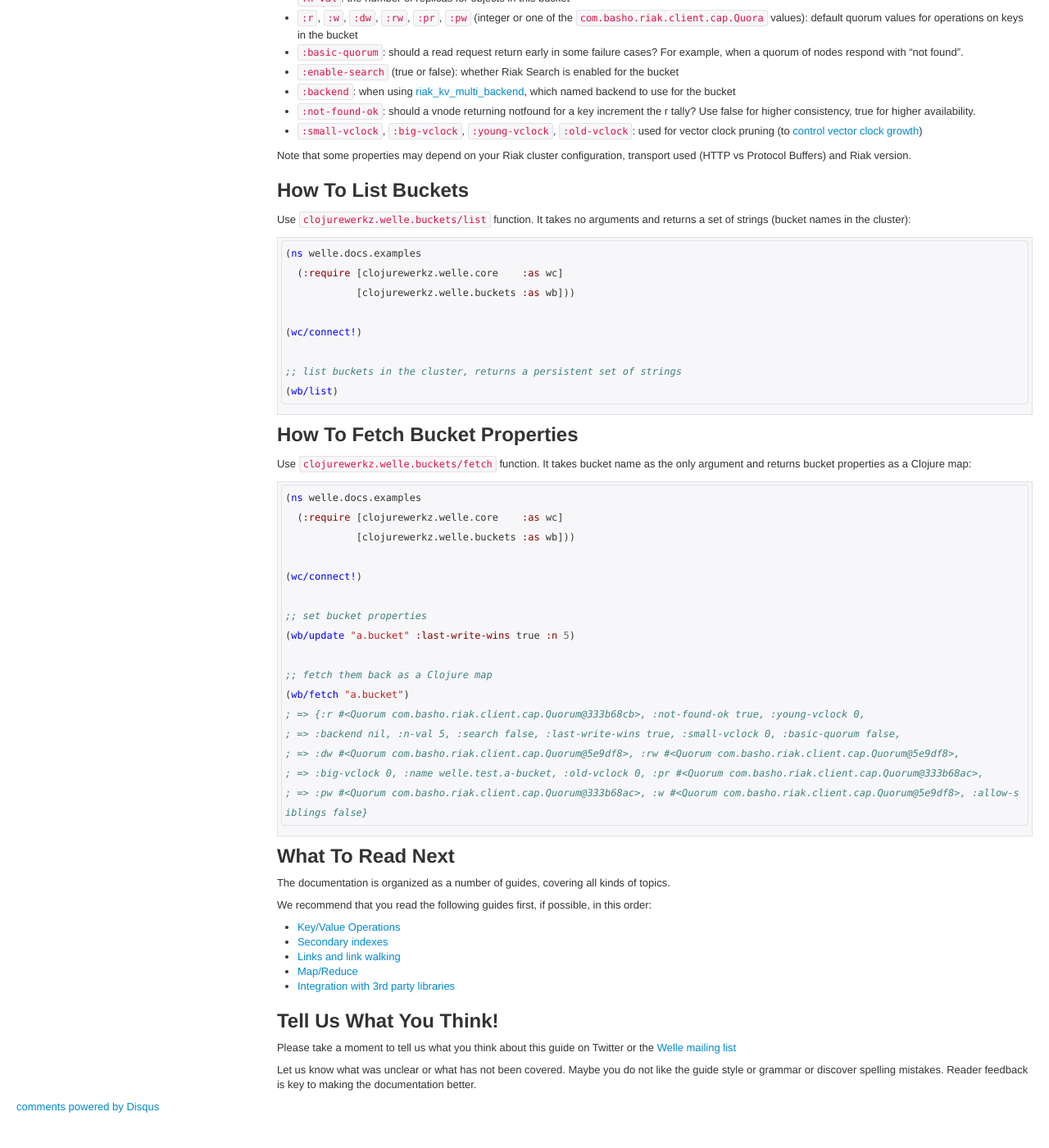
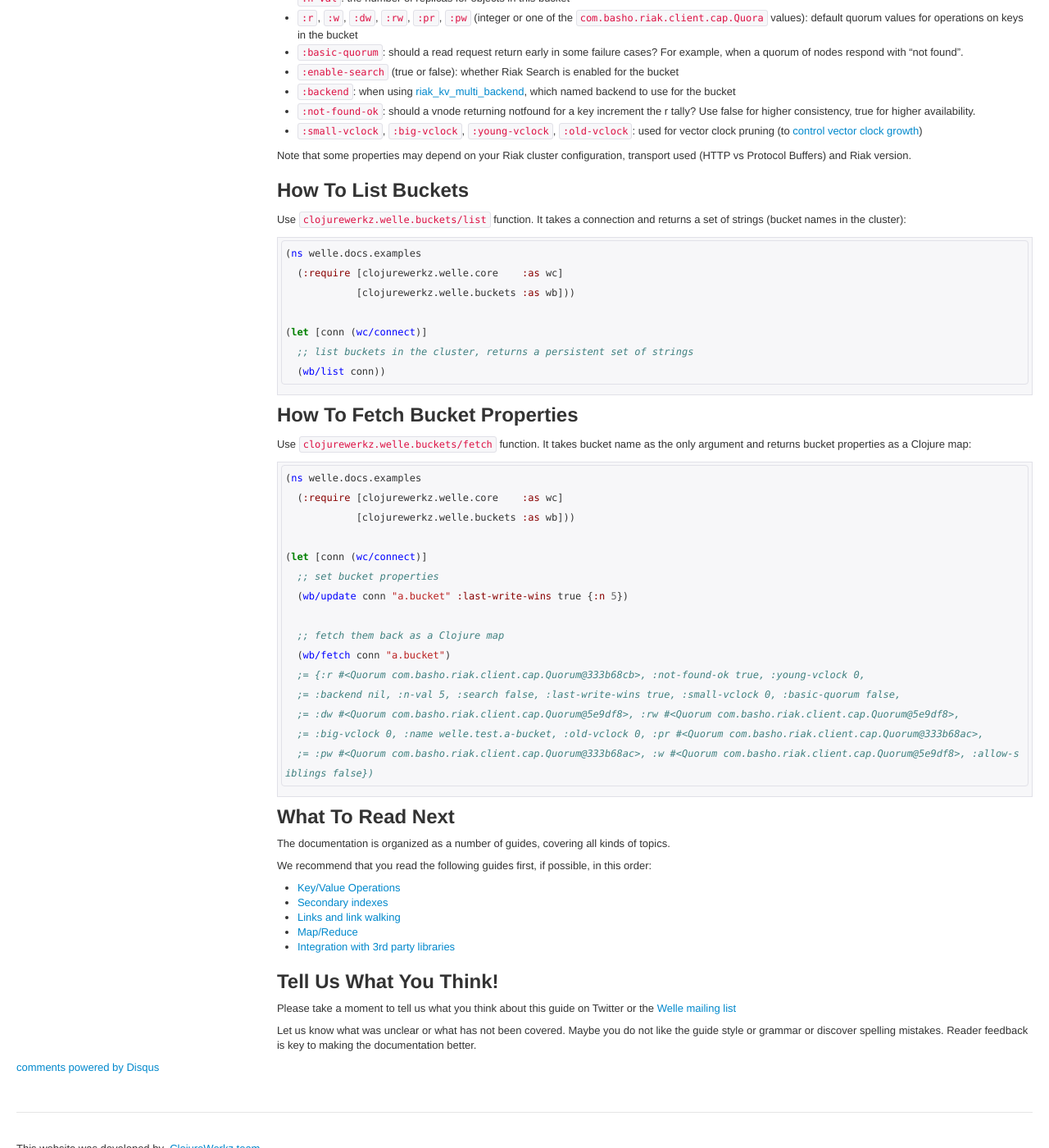
Before and after one commit to clojurewerkz/welle.docs, a Jekyll site: the page built from articles/buckets.md, in a window 1280 px wide and 1400 px high, scrolled down 1271 px. Shown: the whole window at 82% size. Built offline with Jekyll 4.4.1, drawn with Linux system fonts in a browser that asks for light colours; some web fonts are replaced; Markdown is read by kramdown in place of the engine named in the settings; comment, search, counter and statistics services are not loaded; some of the changed text lies outside the part shown.

Commit message:
Update Buckets guide for 3.0

````diff
--- a/articles/buckets.md
+++ b/articles/buckets.md
@@ -14,60 +14,67 @@
  * How to fetch bucket properties
  * How to update bucket properties
 
-This work is licensed under a <a rel="license" href="http://creativecommons.org/licenses/by/3.0/">Creative Commons Attribution 3.0 Unported License</a> (including images & stylesheets). The source is available [on Github](https://github.com/clojurewerkz/welle.docs).
+This work is licensed under a <a rel="license" href="http://creativecommons.org/licenses/by/3.0/">Creative Commons Attribution 3.0 Unported License</a>
+(including images & stylesheets). The source is available [on Github](https://github.com/clojurewerkz/welle.docs).
 
 
 ## What version of Welle does this guide cover?
 
-This guide covers Welle 2.0, including development releases.
+This guide covers Welle 3.0, including development releases.
 
 
 ## Introduction
 
-Riak stores data in *buckets*. They are similar in purpose to tables in relational databases and collections in MongoDB. Buckets have *properties* that
-determine how data in a bucket is replicated, how conflicts are resolved, quorum defaults for read and write operations and so on.
+Riak stores data in *buckets*. They are similar in purpose to tables
+in relational databases and collections in MongoDB. Buckets have
+*properties* that determine how data in a bucket is replicated, how
+conflicts are resolved, quorum defaults for read and write operations
+and so on.
 
-Applications may choose to use default bucket properties or set them before storing data in it. Properties can be changed at any time
-and some of them are just defaults for read and write operations on keys (so, they can be specified for individual operations, too).
+Applications may choose to use default bucket properties or set them
+before storing data in it. Properties can be changed at any time and
+some of them are just defaults for read and write operations on keys
+(so, they can be specified for individual operations, too).
 
 Lets take a look at how bucket properties are set (updated).
 
 
 ## How To Set And Update Bucket Properties
 
-To update bucket properties, you use `clojurewerkz.welle.buckets/update` function:
+To update bucket properties, use the `clojurewerkz.welle.buckets/update` function:
 
 ``` clojure
 (ns welle.docs.examples
   (:require [clojurewerkz.welle.core    :as wc]
             [clojurewerkz.welle.buckets :as wb]))
 
-(wc/connect!)
 
-;; set bucket properties to (effectively) ignore conflicts
-;; and replicate objects in this bucket 5 times in the cluster
-(wb/update "a.bucket" :last-write-wins true :n 5)
+(let [conn (wc/connect)]
+  ;; set bucket properties to (effectively) ignore conflicts
+  ;; and replicate objects in this bucket 5 times in the cluster
+  (wb/update conn "a.bucket" {:last-write-wins true :n 5}))
+
 ```
 
-When invoked without any options (just bucket name), it will use all defaults. Bucket properties can be updated multiple times:
+When invoked without any options (just bucket name), it will use all
+defaults. Bucket properties can be updated multiple times:
 
 ``` clojure
 (ns welle.docs.examples
   (:require [clojurewerkz.welle.core    :as wc]
             [clojurewerkz.welle.buckets :as wb]))
 
-(wc/connect!)
+(let [conn (wc/connect)]
+  ;; set bucket properties
+  (wb/update conn "a.bucket" {:last-write-wins true})
 
-;; set bucket properties
-(wb/update "a.bucket" :last-write-wins true)
-
-;; update them again
-(wb/update "a.bucket" :last-write-wins false)
+  ;; update them again
+  (wb/update conn "a.bucket" {:last-write-wins false}))
 ```
 
 ### Riak Bucket Properties
 
-Welle supports setting the following [bucket properties](http://wiki.basho.com/HTTP-Set-Bucket-Properties.html):
+Welle supports setting the following [bucket properties](http://docs.basho.com/riak/latest/references/apis/http/HTTP-Set-Bucket-Properties/):
 
  * `:last-write-wins` (true or false): whether to ignore object history (vector clock) when writing. Buckets that are used for caching often set this to true.
  * `:allow-siblings` (true or false): whether to allow sibling objects to be created (concurrent updates)
@@ -75,60 +82,63 @@
  * `:r`, `:w`, `:dw`, `:rw`, `:pr`, `:pw` (integer or one of the `com.basho.riak.client.cap.Quora` values): default quorum values for operations on keys in the bucket
  * `:basic-quorum`: should a read request return early in some failure cases? For example, when a quorum of nodes respond with "not found".
  * `:enable-search` (true or false): whether Riak Search is enabled for the bucket
- * `:backend`: when using [riak_kv_multi_backend](http://wiki.basho.com/Storage-Backends.html), which named backend to use for the bucket
+ * `:backend`: when using [riak_kv_multi_backend](http://docs.basho.com/riak/latest/ops/building/planning/backends/), which named backend to use for the bucket
  * `:not-found-ok`: should a vnode returning notfound for a key increment the r tally? Use false for higher consistency, true for higher availability.
- * `:small-vclock`, `:big-vclock`, `:young-vclock`, `:old-vclock`: used for vector clock pruning (to [control vector clock growth](http://wiki.basho.com/HTTP-Get-Bucket-Properties.html))
+ * `:small-vclock`, `:big-vclock`, `:young-vclock`, `:old-vclock`: used for vector clock pruning (to [control vector clock growth](http://docs.basho.com/riak/latest/dev/references/http/get-bucket-props/))
 
-
-Note that some properties may depend on your Riak cluster configuration, transport used (HTTP vs Protocol Buffers) and Riak version.
+Note that some properties may depend on your Riak cluster
+configuration, transport used (HTTP vs Protocol Buffers) and Riak
+version.
 
 
 ## How To List Buckets
 
-Use `clojurewerkz.welle.buckets/list` function. It takes no arguments and returns a set of strings (bucket names in the cluster):
+Use `clojurewerkz.welle.buckets/list` function. It takes a connection
+and returns a set of strings (bucket names in the cluster):
 
 ``` clojure
 (ns welle.docs.examples
   (:require [clojurewerkz.welle.core    :as wc]
             [clojurewerkz.welle.buckets :as wb]))
 
-(wc/connect!)
-
-;; list buckets in the cluster, returns a persistent set of strings
-(wb/list)
+(let [conn (wc/connect)]
+  ;; list buckets in the cluster, returns a persistent set of strings
+  (wb/list conn))
 ```
 
 
 
 ## How To Fetch Bucket Properties
 
-Use `clojurewerkz.welle.buckets/fetch` function. It takes bucket name as the only argument and returns bucket properties as a Clojure map:
+Use `clojurewerkz.welle.buckets/fetch` function. It takes bucket name
+as the only argument and returns bucket properties as a Clojure map:
 
 ``` clojure
 (ns welle.docs.examples
   (:require [clojurewerkz.welle.core    :as wc]
             [clojurewerkz.welle.buckets :as wb]))
 
-(wc/connect!)
+(let [conn (wc/connect)]
+  ;; set bucket properties
+  (wb/update conn "a.bucket" :last-write-wins true {:n 5})
 
-;; set bucket properties
-(wb/update "a.bucket" :last-write-wins true :n 5)
-
-;; fetch them back as a Clojure map
-(wb/fetch "a.bucket")
-; => {:r #<Quorum com.basho.riak.client.cap.Quorum@333b68cb>, :not-found-ok true, :young-vclock 0,
-; => :backend nil, :n-val 5, :search false, :last-write-wins true, :small-vclock 0, :basic-quorum false,
-; => :dw #<Quorum com.basho.riak.client.cap.Quorum@5e9df8>, :rw #<Quorum com.basho.riak.client.cap.Quorum@5e9df8>,
-; => :big-vclock 0, :name welle.test.a-bucket, :old-vclock 0, :pr #<Quorum com.basho.riak.client.cap.Quorum@333b68ac>,
-; => :pw #<Quorum com.basho.riak.client.cap.Quorum@333b68ac>, :w #<Quorum com.basho.riak.client.cap.Quorum@5e9df8>, :allow-siblings false}
+  ;; fetch them back as a Clojure map
+  (wb/fetch conn "a.bucket")
+  ;= {:r #<Quorum com.basho.riak.client.cap.Quorum@333b68cb>, :not-found-ok true, :young-vclock 0,
+  ;= :backend nil, :n-val 5, :search false, :last-write-wins true, :small-vclock 0, :basic-quorum false,
+  ;= :dw #<Quorum com.basho.riak.client.cap.Quorum@5e9df8>, :rw #<Quorum com.basho.riak.client.cap.Quorum@5e9df8>,
+  ;= :big-vclock 0, :name welle.test.a-bucket, :old-vclock 0, :pr #<Quorum com.basho.riak.client.cap.Quorum@333b68ac>,
+  ;= :pw #<Quorum com.basho.riak.client.cap.Quorum@333b68ac>, :w #<Quorum com.basho.riak.client.cap.Quorum@5e9df8>, :allow-siblings false})
 ```
 
 
 ## What To Read Next
 
-The documentation is organized as a number of guides, covering all kinds of topics.
+The documentation is organized as a number of guides, covering all
+kinds of topics.
 
-We recommend that you read the following guides first, if possible, in this order:
+We recommend that you read the following guides first, if possible, in
+this order:
 
  * [Key/Value Operations](/articles/kv.html)
  * [Secondary indexes](/articles/2i.html)
````
